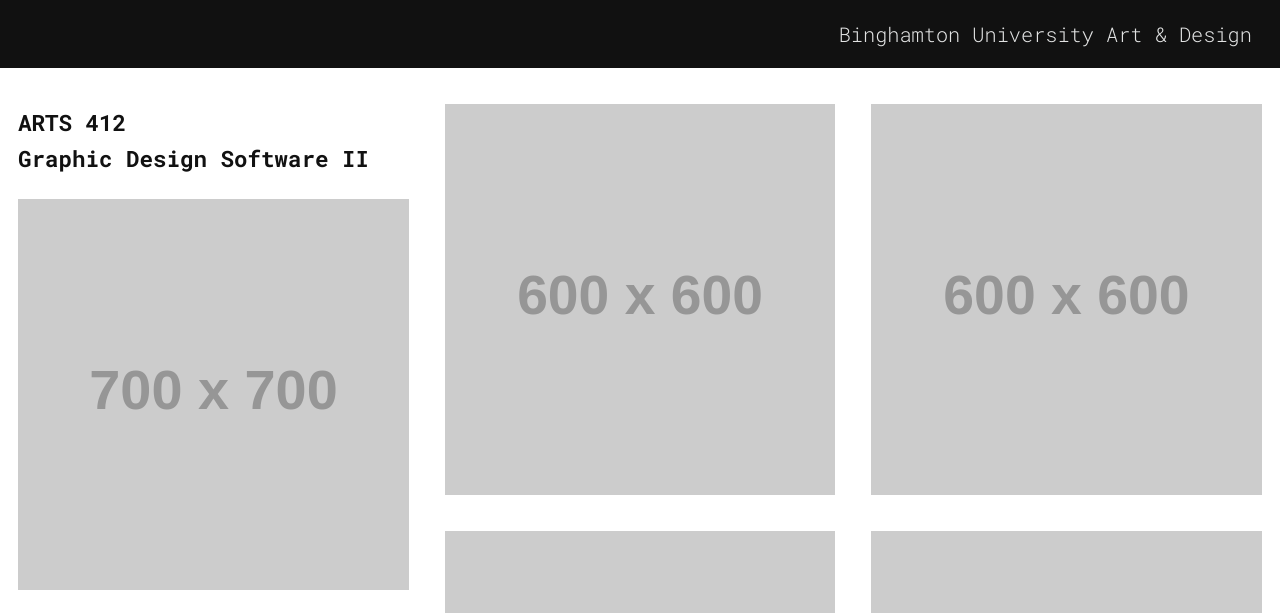
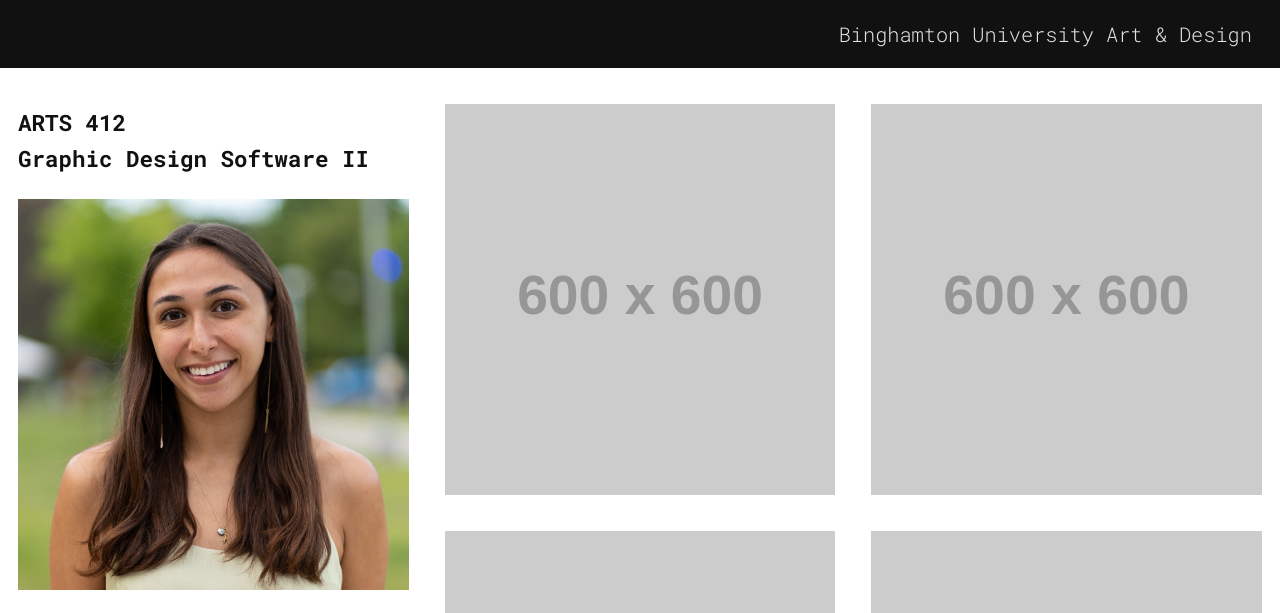
Before and after one commit to Binghamton-University-Design/class-web-journal-mayakallman, a plain HTML site: page index.html in a window 1280 px wide. Shown: the top 613 px of the page. Drawn offline with nearby package versions, Linux system fonts and the light colour scheme; placeholder pictures from the web are drawn by us.

Commit message:
new bio image

```diff
--- a/index.html
+++ b/index.html
@@ -28,7 +28,7 @@
 							<h3>ARTS 412<br />
 							Graphic Design Software II</h3>
 							<div class="half">
-								<img class="r-image" src="https://via.placeholder.com/700" title="image title" />
+								<img class="r-image" src="images/web-journal-headshot.png" title="image title" />
 							</div>
 							<div class="half">
 								<h4>Maya Kallman</h4>
```
Also changed, not shown: images/web-journal-headshot.png (added), 1 other file.
